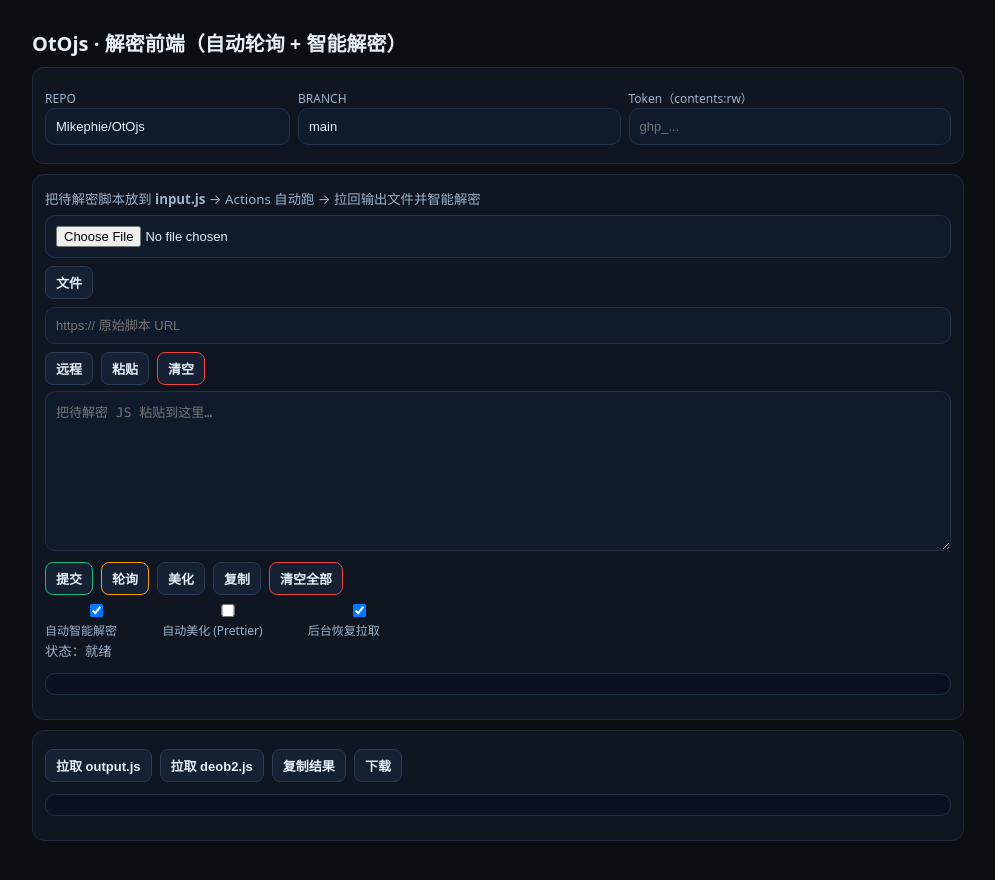
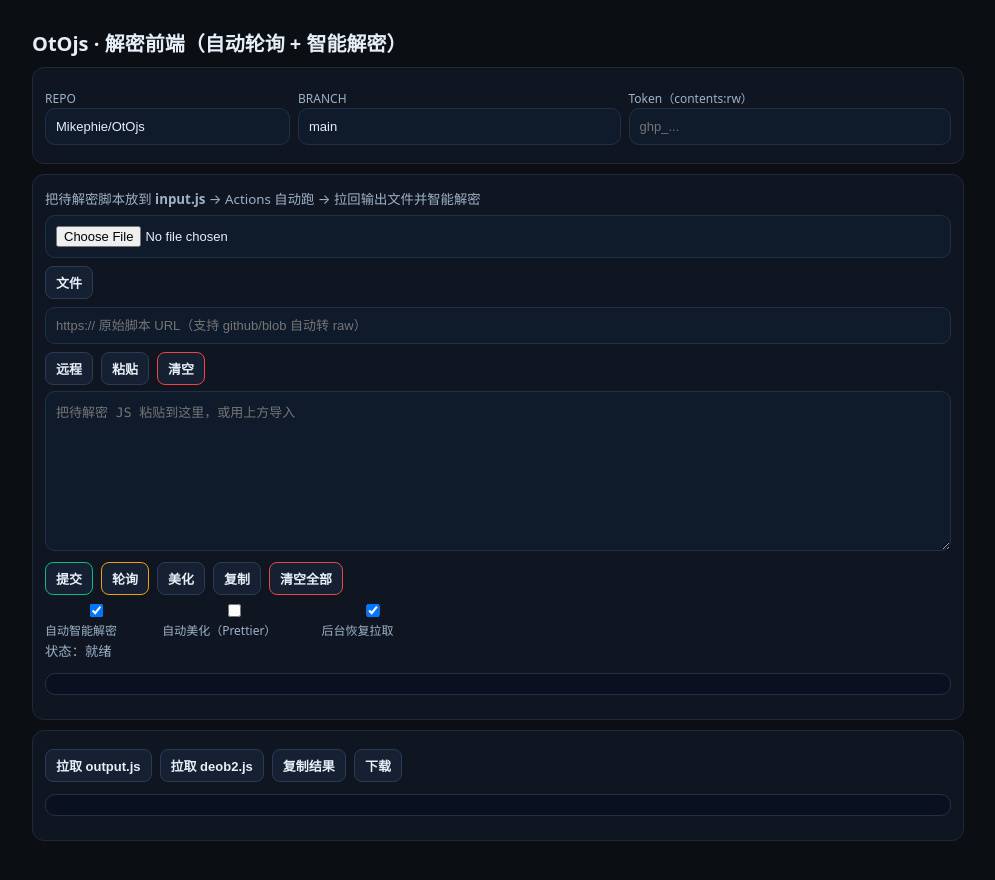
Before and after one commit to Mikephie/OtOjs, a website: page docs/index.html in a window 1280 px wide. Shown: the whole page, without its empty margins (142-1137 px from the left). Drawn offline with Linux system fonts and the light colour scheme.

Commit message:
Update index.html

```diff
--- a/docs/index.html
+++ b/docs/index.html
@@ -3,7 +3,7 @@
 <head>
   <meta charset="utf-8" />
   <meta name="viewport" content="width=device-width,initial-scale=1" />
-  <title>OtOjs 解密前端 · 三件式</title>
+  <title>OtOjs · 解密前端（自动轮询 + 智能解密）</title>
   <link rel="stylesheet" href="style.css" />
 </head>
 <body>
@@ -34,12 +34,12 @@
       <div class="row compact">
         <input type="file" id="file" accept=".js,.txt,.json" />
         <button onclick="pick()">文件</button>
-        <input id="remoteUrl" placeholder="https:// 原始脚本 URL" />
+        <input id="remoteUrl" placeholder="https:// 原始脚本 URL（支持 github/blob 自动转 raw）" />
         <button onclick="loadRemote()">远程</button>
         <button onclick="pasteFromClipboard()">粘贴</button>
         <button class="err" onclick="clrIn()">清空</button>
       </div>
-      <textarea id="codeIn" placeholder="把待解密 JS 粘贴到这里…"></textarea>
+      <textarea id="codeIn" placeholder="把待解密 JS 粘贴到这里，或用上方导入"></textarea>
       <div class="row compact">
         <button class="ok" onclick="submitInput()">提交</button>
         <button class="warn" onclick="startAutoPoll()">轮询</button>
@@ -49,12 +49,12 @@
       </div>
       <div class="options">
         <label><input type="checkbox" id="autoDecode" checked /> 自动智能解密</label>
-        <label><input type="checkbox" id="autoBeautify" /> 自动美化 (Prettier)</label>
+        <label><input type="checkbox" id="autoBeautify" /> 自动美化（Prettier）</label>
         <label><input type="checkbox" id="autoResume" checked /> 后台恢复拉取</label>
       </div>
       <div id="status"><small>状态：就绪</small></div>
       <div class="bar-wrap" id="barWrap" style="display:none"><div class="bar" id="bar"></div></div>
-      <pre id="codeOut"></pre>
+      <pre id="codeOut" placeholder="结果将显示在这里"></pre>
     </div>
 
     <!-- 输出 -->
@@ -69,11 +69,14 @@
     </div>
   </div>
 
-  <!-- 引入 -->
+  <!-- 顺序非常重要：先插件，再主逻辑 -->
+  <script src="decode-all.js"></script>
   <script src="app.js"></script>
-  <script src="decode-all.js"></script>
-  <!-- 可选本地化 -->
-  <!-- <script src="prettier.min.js"></script>
-       <script src="parser-babel.min.js"></script> -->
+
+  <!-- 可选：本地化 Prettier（如启用本地文件，app.js 会自动检测并使用，不再走 CDN） -->
+  <!--
+  <script src="prettier.min.js"></script>
+  <script src="parser-babel.min.js"></script>
+  -->
 </body>
 </html>
```
